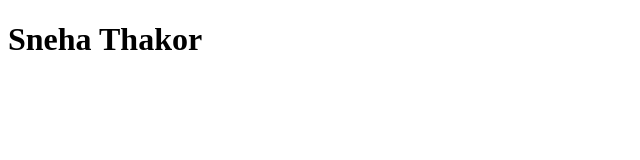
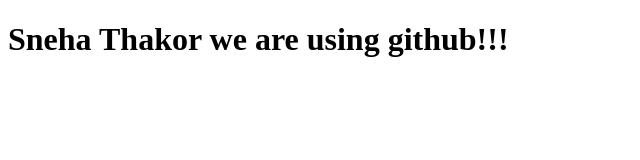
Before and after one commit to Sneha-Thakor/VCSCF, a plain HTML site: page index.html in a window 1280 px wide. Shown: the whole page, without its empty margins (0-640 px from the left). Drawn offline with Linux system fonts and the light colour scheme.

Commit message:
second commit

```diff
--- a/index.html
+++ b/index.html
@@ -6,6 +6,6 @@
     <title>Document</title>
 </head>
 <body>
-    <h1>Sneha Thakor</h1>
+    <h1>Sneha Thakor we are using github!!!</h1>
 </body>
 </html>
```
